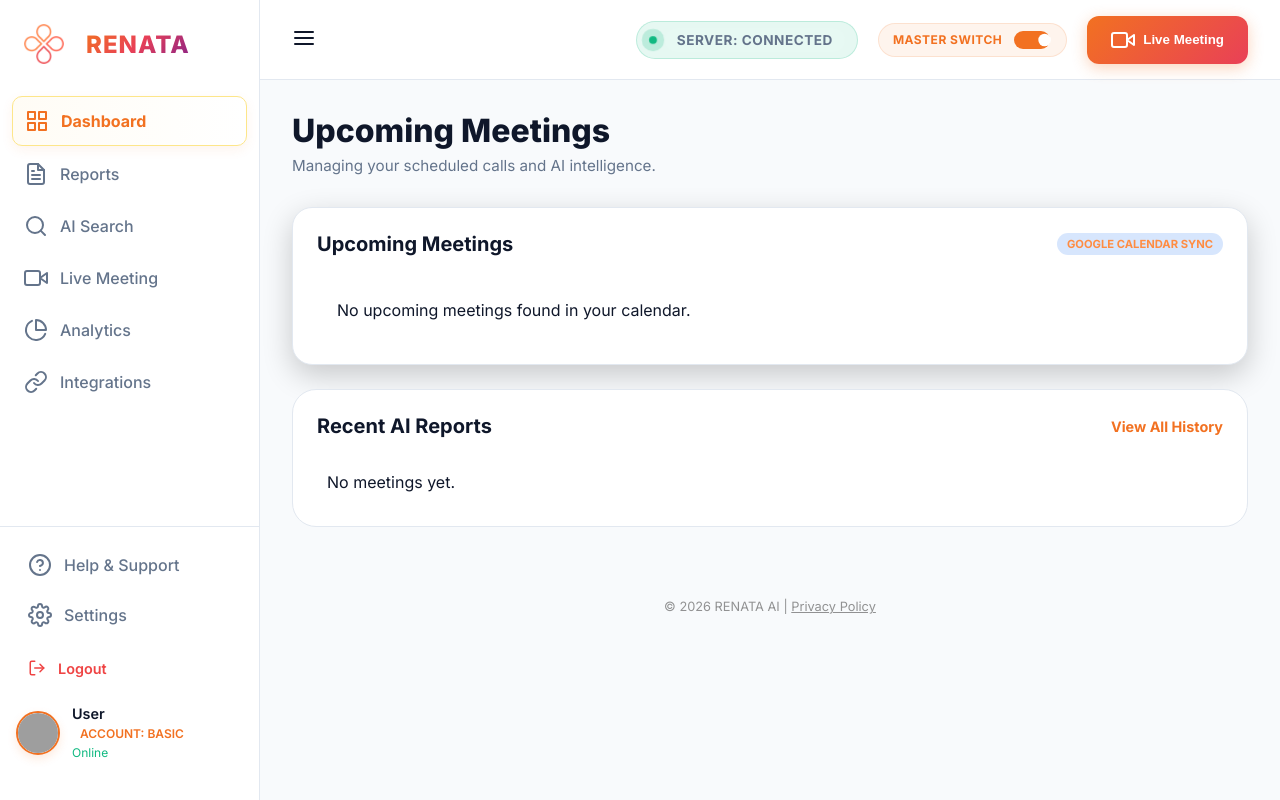
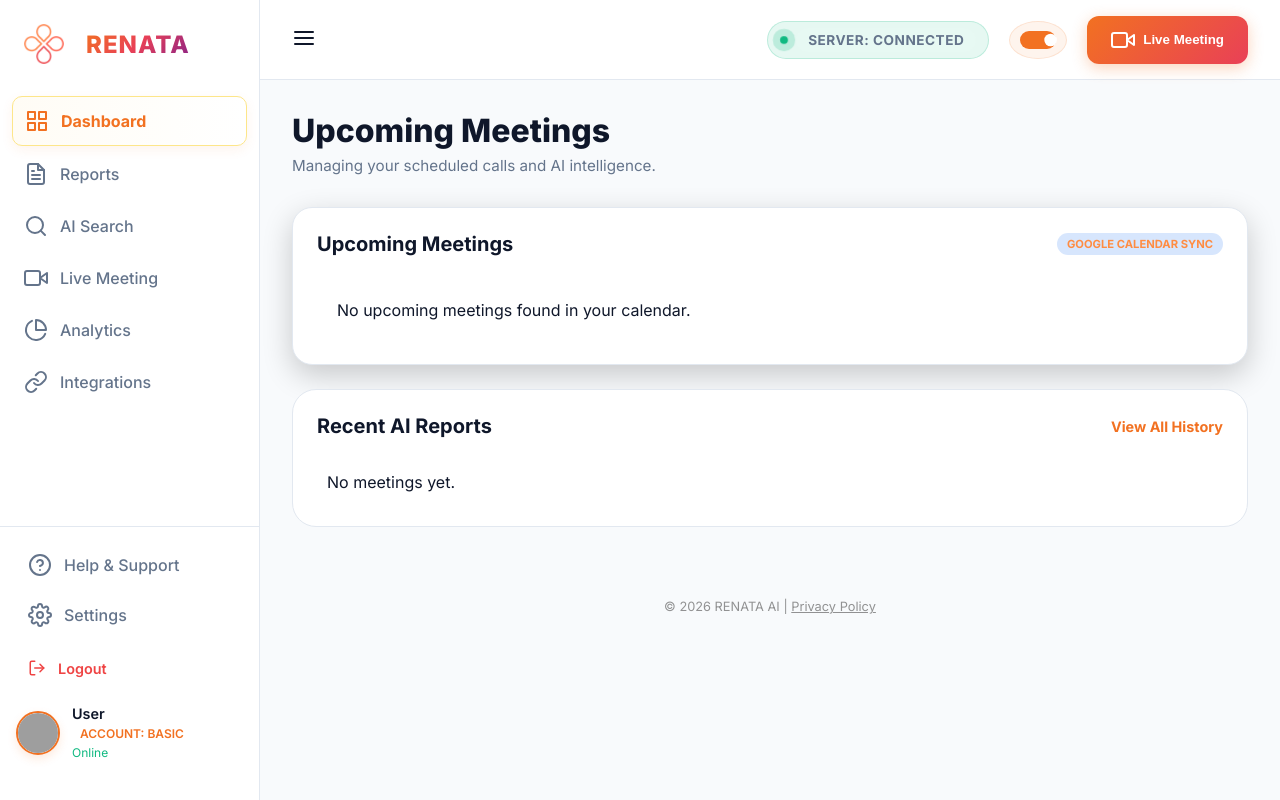
Before and after one commit to Chandisha/RENATA_Notes_AI, a FastAPI app: page /live in a window 1280 px wide. Run offline with FastAPI, Linux system fonts and the light colour scheme; the visitor is signed in with stand-in values (Sample User, id 1); some libraries are stand-ins or nearby versions; grey boxes are pictures that could not be loaded.

Commit message:
Update: Clean up Master Switch UI - Remove label and add hover tooltip instructions

```diff
--- a/v3-frontend/index.html
+++ b/v3-frontend/index.html
@@ -81,9 +81,10 @@
                         <span class="status-text">Server: Connected</span>
                     </div>
 
-                    <div class="global-bot-toggle" style="display: flex; align-items: center; gap: 10px; background: rgba(242, 113, 33, 0.08); padding: 6px 14px; border-radius: 20px; border: 1px solid rgba(242, 113, 33, 0.15);">
-                        <span style="font-size: 0.75rem; font-weight: 700; color: var(--accent-orange); text-transform: uppercase; letter-spacing: 0.5px;">Master Switch</span>
-                        <label class="switch" style="width: 40px; height: 20px;">
+                    <div class="global-bot-toggle"
+                         title="Master Switch: Turn ON to allow Renata to automatically join your scheduled meetings. Turn OFF to disable all automatic attendance."
+                         style="display: flex; align-items: center; background: rgba(242, 113, 33, 0.08); padding: 8px; border-radius: 50%; border: 1px solid rgba(242, 113, 33, 0.15); cursor: help;">
+                        <label class="switch" style="width: 40px; height: 20px; margin: 0;">
                             <input type="checkbox" id="global-bot-switch" checked onchange="toggleGlobalBot(this)">
                             <span class="slider round"></span>
                         </label>
```
Also changed, not shown: templates/dashboard_v3.html (+5 -4 lines).
